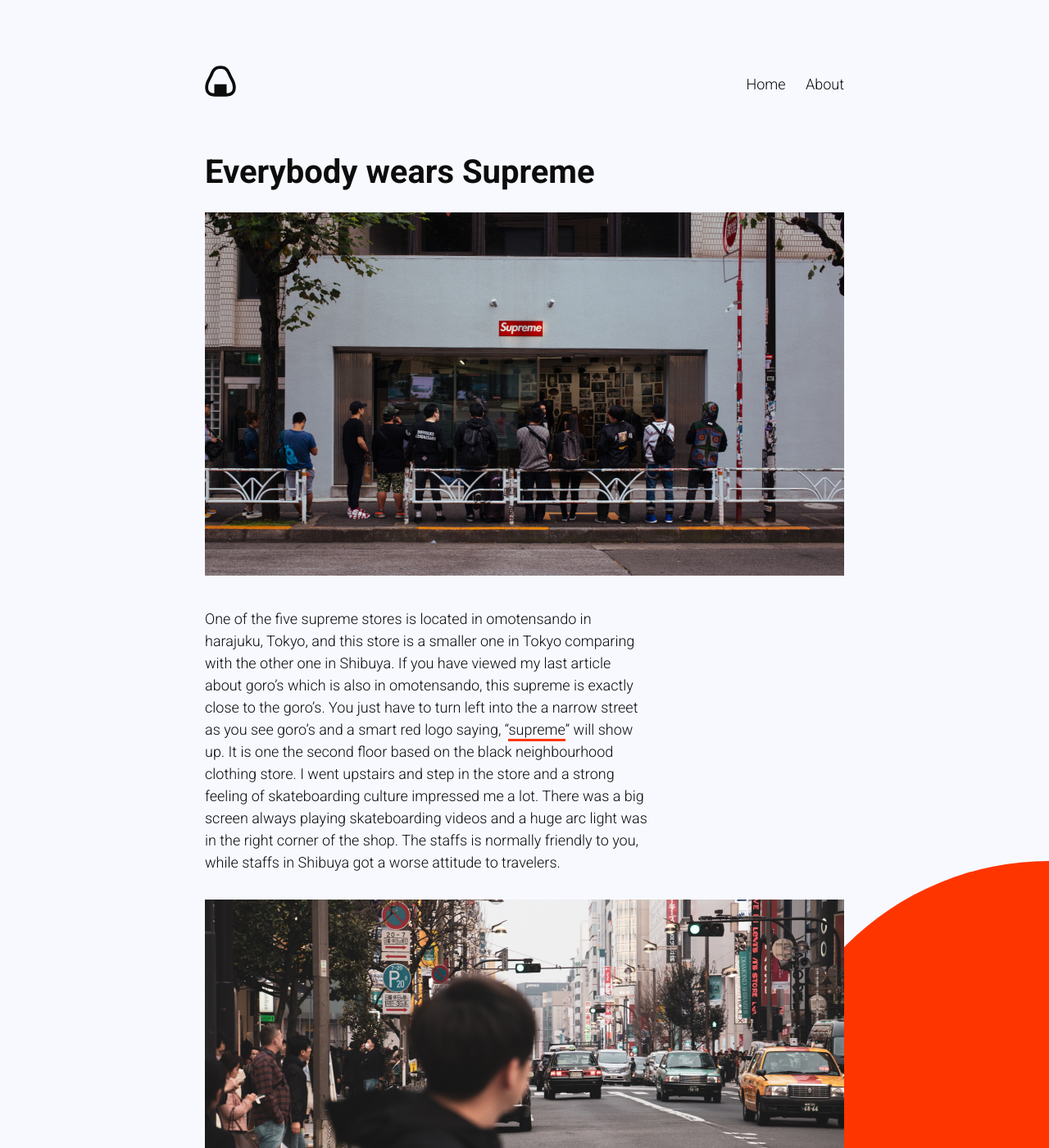
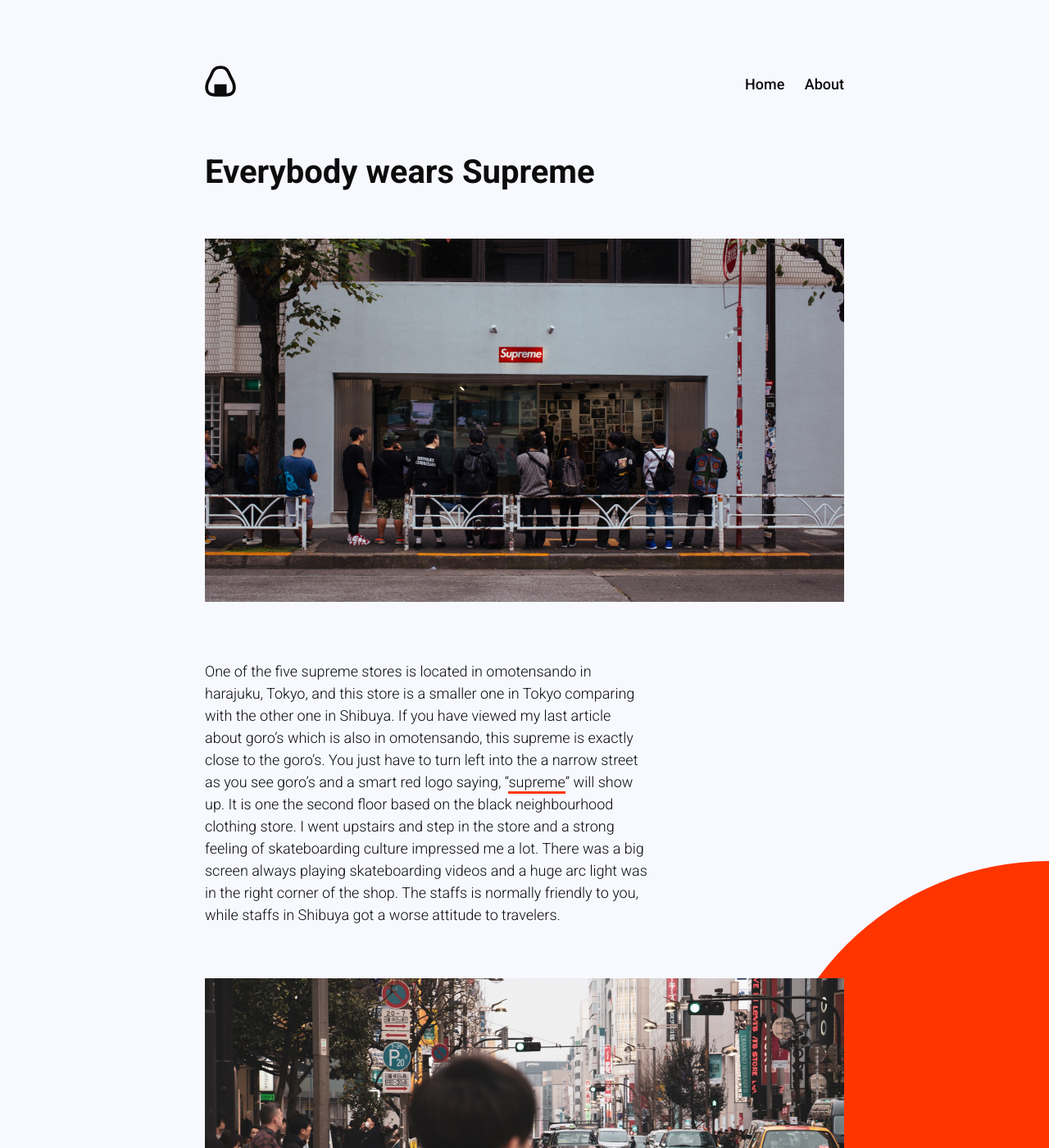
Before and after one commit to adrianaleites/superhi-cmd-line-a-night-in-japan, a Jekyll site: the page built from _posts/2020-06-28-everybody-wears-supreme.markdown, in a window 1280 px wide and 1400 px high. Shown: the whole window at 82% size. Built offline with Jekyll 4.4.1, drawn with Linux system fonts in a browser that asks for light colours.

Commit message:
Fix font weight on navigation and add some extra margins in the post's images

```diff
--- a/_layouts/default.html
+++ b/_layouts/default.html
@@ -4,7 +4,7 @@
         <meta charset='utf-8'>
         <title>A Night in Japan</title>
         <meta name='viewport' content='width=device-width, initial-scale=1'>
-        <link rel='stylesheet' href='/assets/css/app.css'
+        <link rel='stylesheet' href='/assets/css/app.css'>
     </head>
 
     <body>
--- a/assets/css/app.scss
+++ b/assets/css/app.scss
@@ -60,6 +60,7 @@ header {
 
     nav a {
         margin-left: 20px;
+        font-weight: 500;
     }
 }
 
@@ -146,4 +147,9 @@ div.post {
     h3 {
         margin-top: 80px;
     }
+
+    img {
+        margin-top: 32px;
+        margin-bottom: 32px;
+    }
 }
```
Also changed, not shown: _includes/header.html (line endings or trailing spaces).
